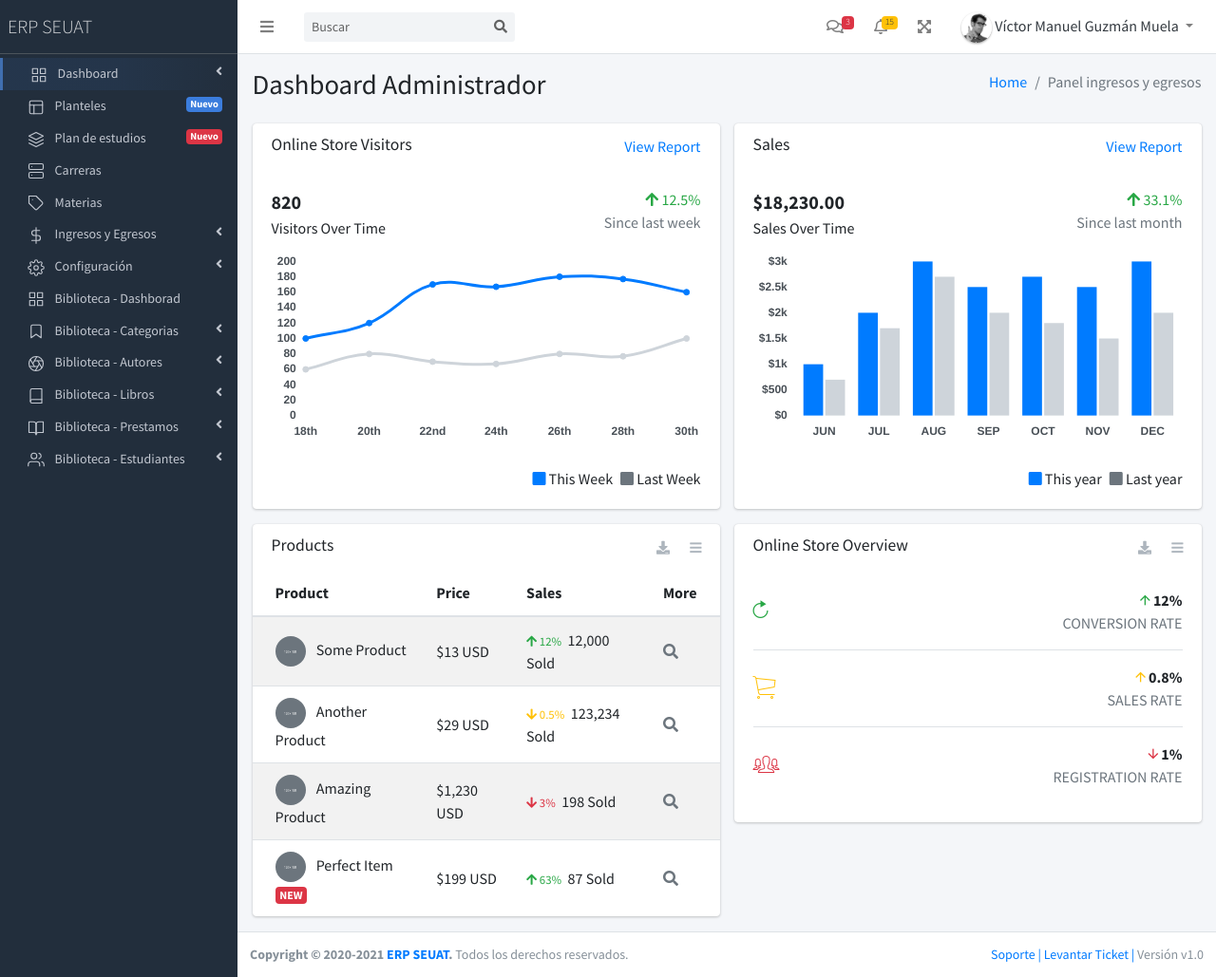
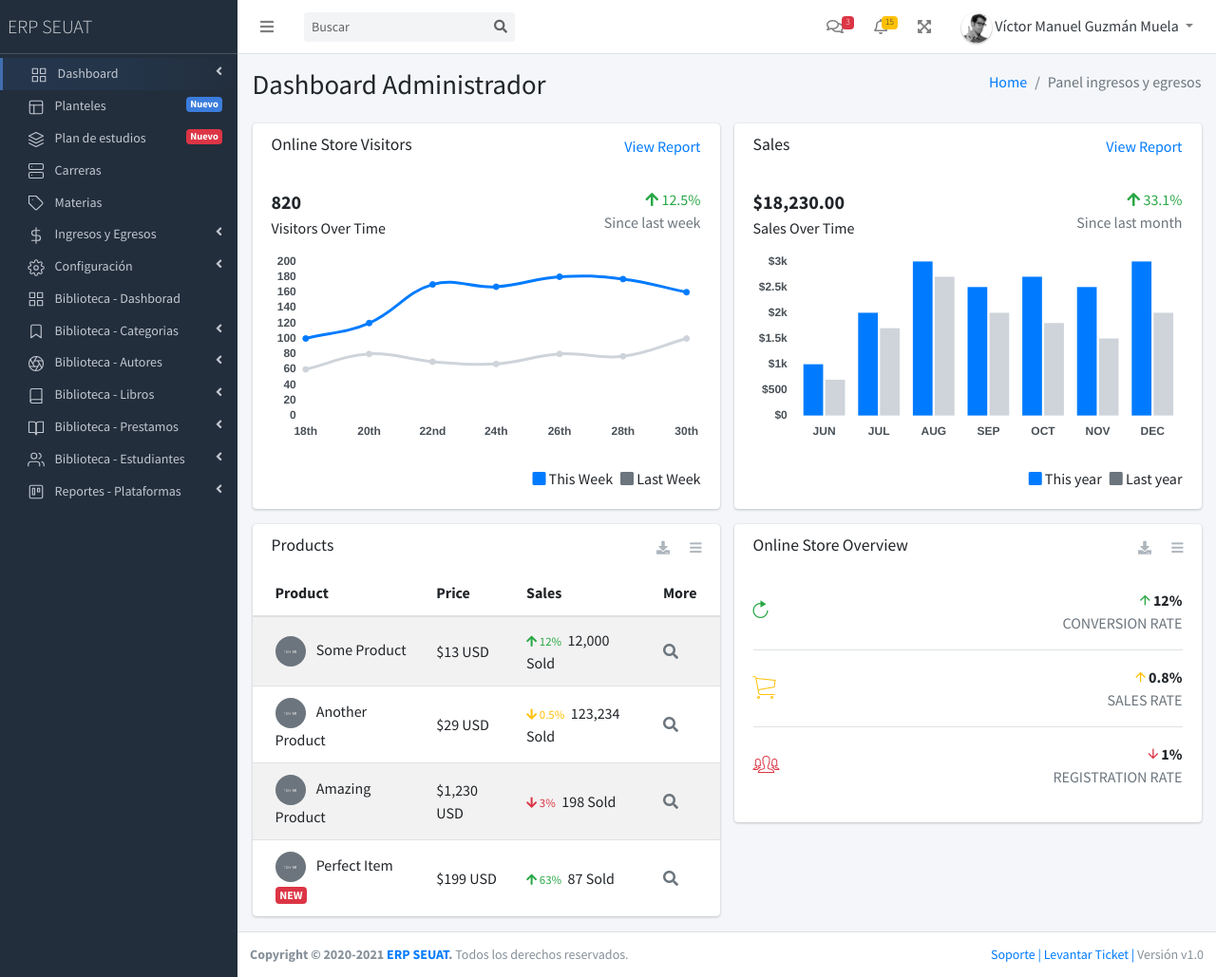
Before and after one commit to guzmanv/erp-seuat-v1, a PHP site: page /erp-seuat-v1/ in a window 1280 px wide. Shown: the whole page at 95% size. Run offline with PHP 8.4, Linux system fonts and the light colour scheme; data that the repository does not hold is empty.

Commit message:
Se agrego en el nav las opciones de los reportes de las plataformas

```diff
--- a/Views/Template/nav_admin.php
+++ b/Views/Template/nav_admin.php
@@ -461,6 +461,40 @@
               </li>
             </ul>
           </li>
+          <!-- REPORTE DE PLATAFORMAS -->
+          <li class="nav-item">
+            <a href="#" class="nav-link">
+              <i class="ml-3 mr-2" data-feather="trello"></i>
+              <!--<i class="nav-icon fas fa-tachometer-alt"></i>-->
+              <p>
+                Reportes - Plataformas
+                <i class="right fas fa-angle-left"></i>
+              </p>
+            </a>
+            <ul class="nav nav-treeview">
+              <li class="nav-item">
+                <a href="<?php echo BASE_URL; ?>/Biblioteca/NuevoEstudiante" class="nav-link">
+                   <i class="ml-3 mr-2" data-feather="loader"></i>
+
+                  <p>Moodle</p>
+                </a>
+              </li>
+              <li class="nav-item">
+                <a href="<?php echo BASE_URL; ?>/Biblioteca/ListaEstudiantes" class="nav-link">
+                   <i class="ml-3 mr-2" data-feather="life-buoy"></i>
+
+                  <p>Cisco Webex</p>
+                </a>
+              </li>
+              <li class="nav-item">
+                <a href="<?php echo BASE_URL; ?>/Biblioteca/SubirMasivo" class="nav-link">
+                   <i class="ml-3 mr-2" data-feather="video"></i>
+
+                  <p>Google Meet</p>
+                </a>
+              </li>
+            </ul>
+          </li>
 
 
         </ul>
```
